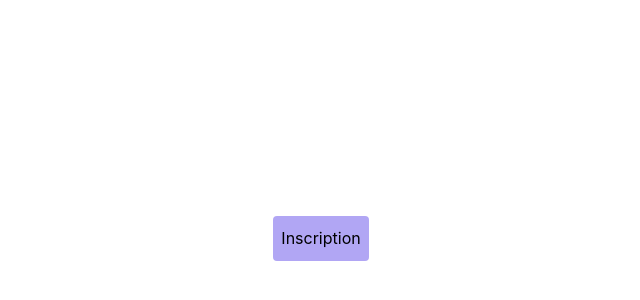
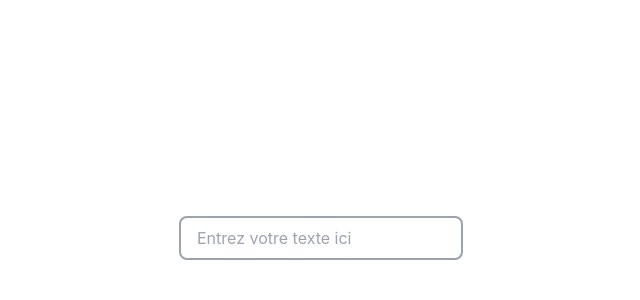
Before and after one commit to xsma-L/Design_Sys, a React (Create React App) app in the folder client/: page / in a window 1280 px wide. Shown: the part 162-462 px from the top of the page, without its empty margins (79-719 px from the left). Built offline with nearby package versions, Linux system fonts and the light colour scheme.

Commit message:
input label link

```diff
--- a/client/src/App.js
+++ b/client/src/App.js
@@ -1,13 +1,14 @@
-import logo from './logo.svg';
+
 import './App.css';
-import { useEffect } from 'react';
+
 
 function App() {
 
   return (
     <>
       <div className='w-[100vh] h-[100vh] flex items-center justify-center'>
-        <button className='w-fit h-[45px] bg-secondary-purple p-2 rounded shadow-black active:border-2 active:border-button-active active:text-button-active'>Inscription</button>
+        <input class="border-2 border-gray-400 py-2 px-4 rounded-lg focus:outline-none focus:ring-2 focus:ring-black focus:border-transparent" type="password" placeholder="Entrez votre texte ici">
+        </input>
       </div>
     </>
   );
--- a/client/src/Components/Atomes/Input.js
+++ b/client/src/Components/Atomes/Input.js
@@ -3,7 +3,8 @@ import React from 'react';
 function Input(inputType) {
     return (
         <div>
-            <input type={inputType}></input>
+            <input class="border-2 border-gray-400 py-2 px-4 rounded-lg focus:outline-none focus:ring-2 focus:ring-blue-500 focus:border-transparent" type="text" placeholder="Entrez votre texte ici">
+            </input>
         </div>
     );
 }
--- a/client/src/Components/Atomes/Label.js
+++ b/client/src/Components/Atomes/Label.js
@@ -0,0 +1,13 @@
+import React from 'react';
+
+function Input(inputType) {
+    return (
+        <div>
+            <label class="block font-medium text-gray-700 mb-2" for="email">
+                Adresse e-mail
+            </label>
+        </div>
+    );
+}
+
+export default Input;
--- a/client/src/Components/Atomes/Lien.js
+++ b/client/src/Components/Atomes/Lien.js
@@ -0,0 +1,13 @@
+import React from 'react';
+
+function Input(inputType) {
+    return (
+        <div>
+            <a href="#" class="text-blue-500 hover:text-blue-700 font-medium">
+            Cliquez ici
+            </a>
+        </div>
+    );
+}
+
+export default Input;
```
